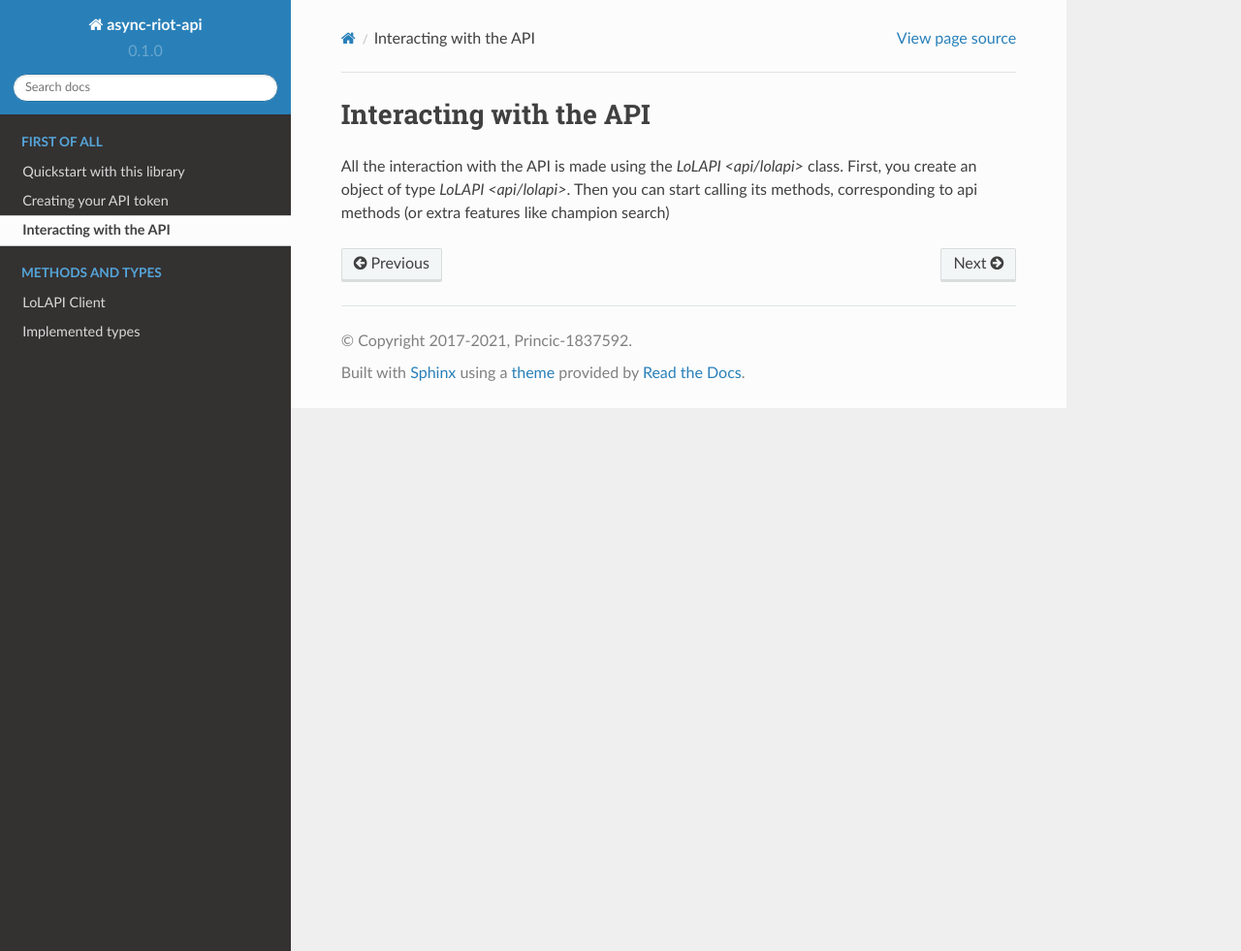
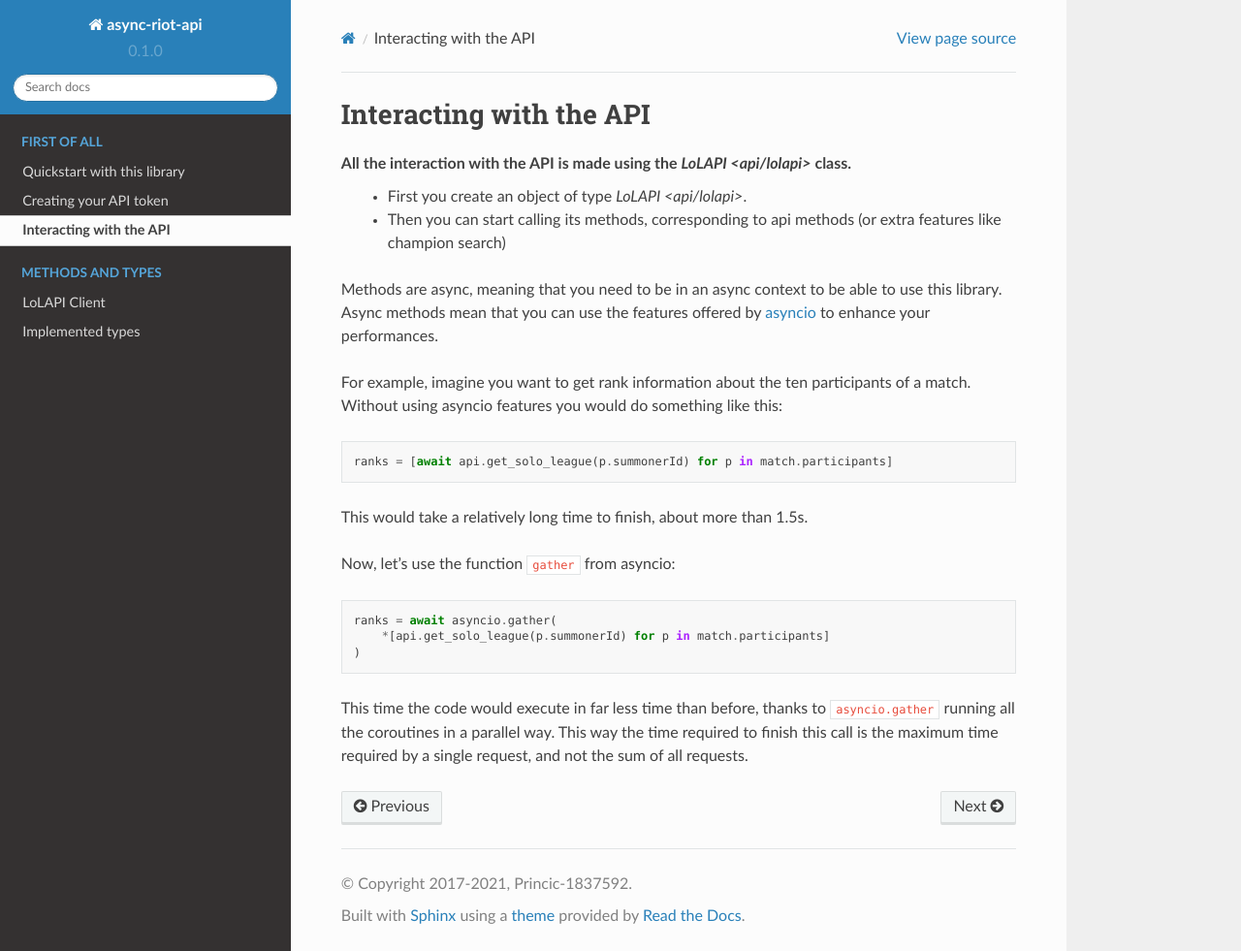
Before and after one commit to Princic-1837592/async-riot-api, a Sphinx documentation site: the page built from docs/source/start/interaction.rst, in a window 1280 px wide and 981 px high. Shown: the whole window at 97% size. Built offline with Sphinx 7.4.7 and the Read the Docs theme 2.0.0, drawn with Linux system fonts in a browser that asks for light colours.

Commit message:
more tests about docs

```diff
--- a/docs/source/start/interaction.rst
+++ b/docs/source/start/interaction.rst
@@ -2,5 +2,28 @@ Interacting with the API
 ========================
 
 All the interaction with the API is made using the `LoLAPI <api/lolapi>` class.
-First, you create an object of type `LoLAPI <api/lolapi>`.
-Then you can start calling its methods, corresponding to api methods (or extra features like champion search)
+    - First you create an object of type `LoLAPI <api/lolapi>`.
+    - Then you can start calling its methods, corresponding to api methods (or extra features like champion search)
+
+Methods are async, meaning that you need to be in an async context to be able to use this library. Async methods mean that you can use
+the features offered by `asyncio <https://docs.python.org/3/library/asyncio.html>`_ to enhance your performances.
+
+For example, imagine you want to get rank information about the ten participants of a match.
+Without using asyncio features you would do something like this:
+
+.. code-block:: python
+
+    ranks = [await api.get_solo_league(p.summonerId) for p in match.participants]
+
+This would take a relatively long time to finish, about more than 1.5s.
+
+Now, let's use the function ``gather`` from asyncio:
+
+.. code-block:: python
+
+    ranks = await asyncio.gather(
+        *[api.get_solo_league(p.summonerId) for p in match.participants]
+    )
+
+This time the code would execute in far less time than before, thanks to ``asyncio.gather`` running all the coroutines in a parallel way.
+This way the time required to finish this call is the maximum time required by a single request, and not the sum of all requests.
--- a/docs/source/start/quickstart.rst
+++ b/docs/source/start/quickstart.rst
@@ -20,3 +20,7 @@
 
     - Replace values that need to be replaced
     - Start using the API!
+
+For the complete list of methods look at `this page <api/lolapi>`_.
+For the complete list of types look at `this page <api/types>`_.
+To create a token look at `this page <start/auth>`_.
```
